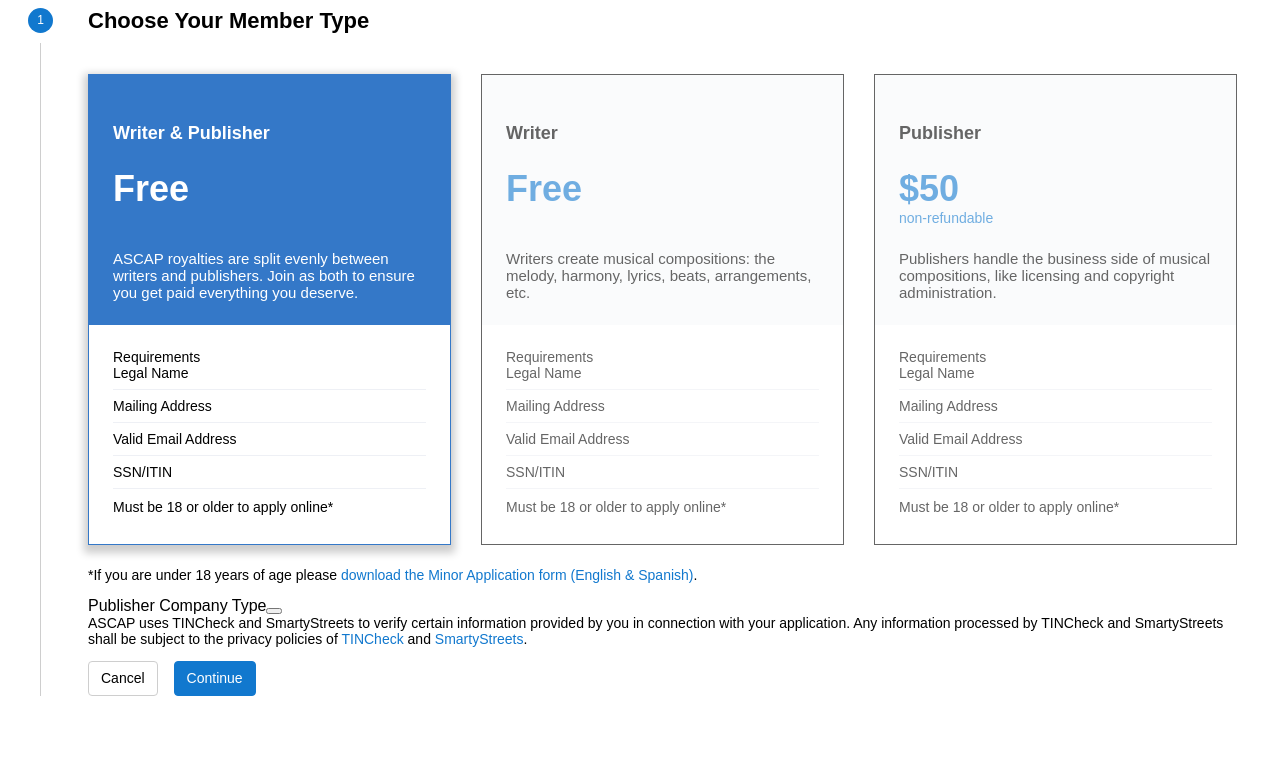
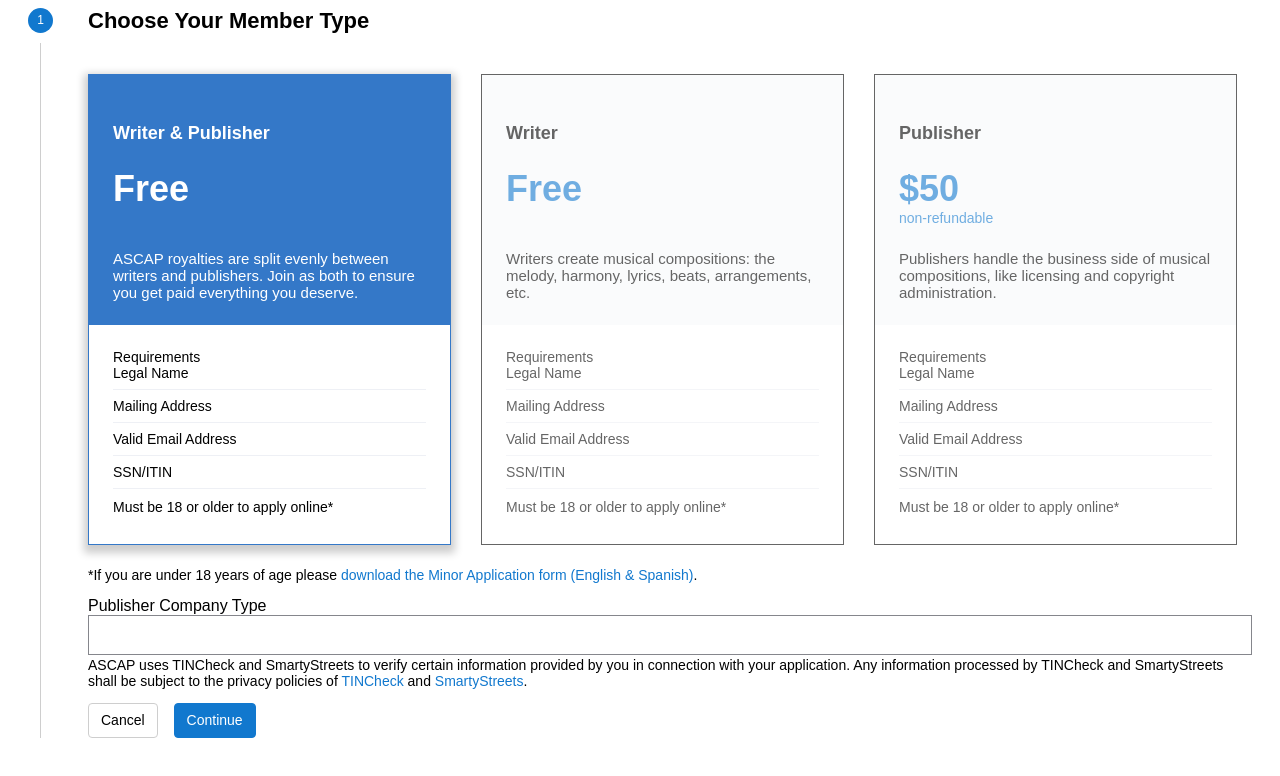
Before and after one commit to patcoston/ascap, a React (Vite) app: page / in a window 1280 px wide. Both pictures are taken after a click on the element 269 px from the left and 309 px from the top of the page. Shown: the top 776 px of the page. Built offline with nearby package versions, Linux system fonts and the light colour scheme.

Commit message:
Adding style to dropdown menu

```diff
--- a/src/components/DropDownMenu.jsx
+++ b/src/components/DropDownMenu.jsx
@@ -8,7 +8,9 @@
   return (
     <div className="dropdown-menu">
       <label>{label}</label>
-      <button onClick={() => setOpen(!open)}>{selection}</button>
+      <button className="button" onClick={() => setOpen(!open)}>
+        {selection}
+      </button>
       {open && (
         <ul>
           {list.map(item => (
--- a/src/sass/DropDownMenu.scss
+++ b/src/sass/DropDownMenu.scss
@@ -0,0 +1,11 @@
+@import 'variables';
+
+.dropdown-menu {
+  .button {
+    height: 40px;
+    width: 100%;
+    cursor: pointer;
+    background-color: $bg-very-light;
+    border: 1px solid $border-dark;
+  }
+}
--- a/src/sass/Variables.scss
+++ b/src/sass/Variables.scss
@@ -10,6 +10,7 @@
 
 $border-light-grey: #eef0f5;
 $border-light: #cecece;
+$border-dark: #85868c;
 $border-very-dark: #000;
 $border-bright-blue: #3478c8;
 $border-error: #cd3634;
```
